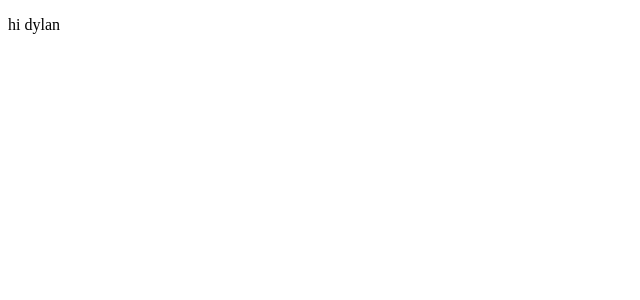
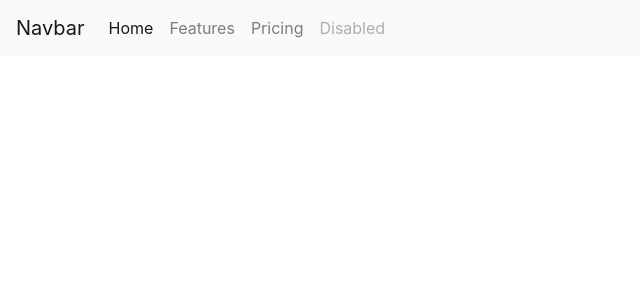
Before and after one commit to DylanJamesZapzalka/csstat.com, an Angular app in the folder csstat/: page / in a window 1280 px wide. Shown: the top 300 px of the page, without its empty margins (0-640 px from the left). Built offline with nearby package versions, Linux system fonts and the light colour scheme.

Commit message:
Bootstrap is now working

```diff
--- a/csstat/angular.json
+++ b/csstat/angular.json
@@ -24,6 +24,7 @@
               "src/assets"
             ],
             "styles": [
+              "./node_modules/bootstrap/dist/css/bootstrap.min.css",
               "src/styles.css"
             ],
             "scripts": []
--- a/csstat/src/app/app.component.html
+++ b/csstat/src/app/app.component.html
@@ -1 +1 @@
-<p>hi dylan</p>
+<app-navbar></app-navbar>
--- a/csstat/src/app/app.module.ts
+++ b/csstat/src/app/app.module.ts
@@ -2,10 +2,12 @@
 import { BrowserModule } from '@angular/platform-browser';
 
 import { AppComponent } from './app.component';
+import { NavbarComponent } from './navbar/navbar.component';
 
 @NgModule({
   declarations: [
-    AppComponent
+    AppComponent,
+    NavbarComponent
   ],
   imports: [
     BrowserModule
--- /dev/null
+++ b/csstat/src/app/navbar/navbar.component.html
@@ -0,0 +1,22 @@
+<nav class="navbar navbar-expand-lg navbar-light bg-light">
+    <a class="navbar-brand" href="#">Navbar</a>
+    <button class="navbar-toggler" type="button" data-toggle="collapse" data-target="#navbarNav" aria-controls="navbarNav" aria-expanded="false" aria-label="Toggle navigation">
+      <span class="navbar-toggler-icon"></span>
+    </button>
+    <div class="collapse navbar-collapse" id="navbarNav">
+      <ul class="navbar-nav">
+        <li class="nav-item active">
+          <a class="nav-link" href="#">Home <span class="sr-only">(current)</span></a>
+        </li>
+        <li class="nav-item">
+          <a class="nav-link" href="#">Features</a>
+        </li>
+        <li class="nav-item">
+          <a class="nav-link" href="#">Pricing</a>
+        </li>
+        <li class="nav-item">
+          <a class="nav-link disabled" href="#">Disabled</a>
+        </li>
+      </ul>
+    </div>
+  </nav>
--- /dev/null
+++ b/csstat/src/app/navbar/navbar.component.ts
@@ -0,0 +1,15 @@
+import { Component, OnInit } from '@angular/core';
+
+@Component({
+  selector: 'app-navbar',
+  templateUrl: './navbar.component.html',
+  styleUrls: ['./navbar.component.css']
+})
+export class NavbarComponent implements OnInit {
+
+  constructor() { }
+
+  ngOnInit(): void {
+  }
+
+}
```
Also changed, not shown: csstat/src/app/navbar/navbar.component.css (added), 1 other file (tests, documents, lock files or other folders).
